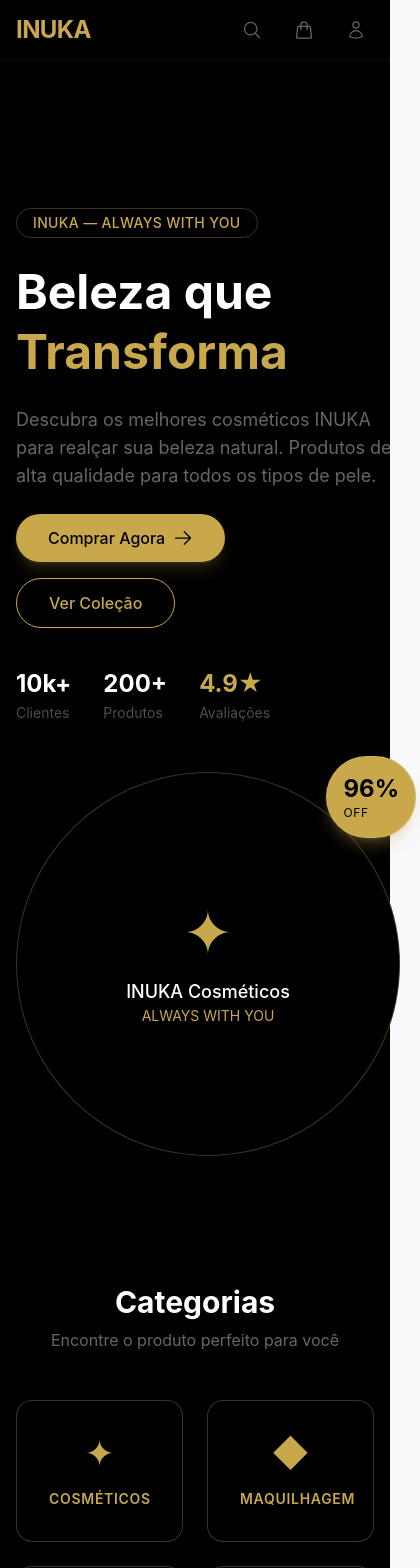
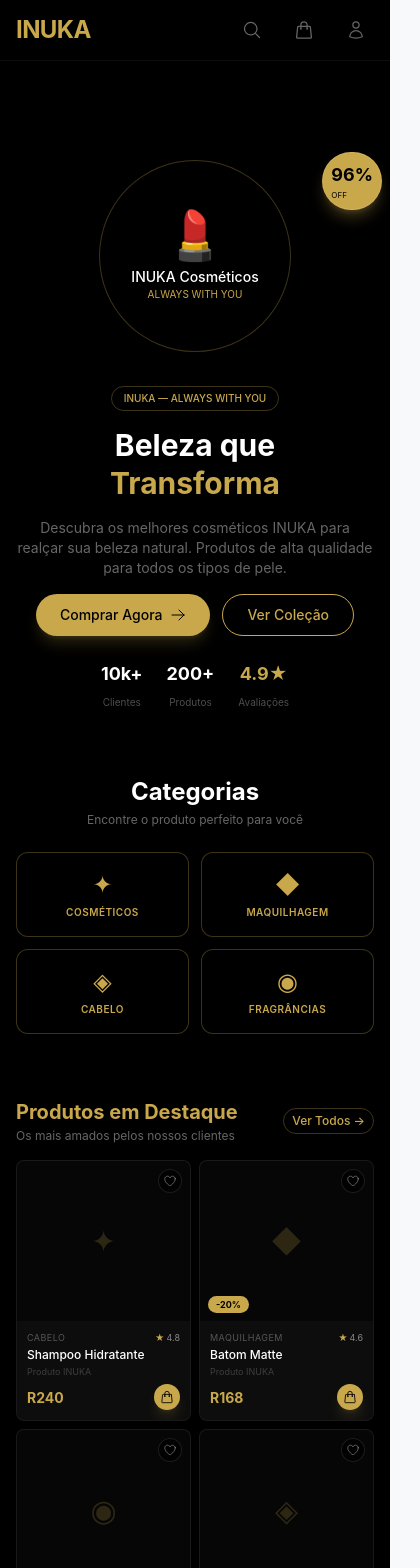
Before and after one commit to nelson-gabriel-web/inuka, a React (Create React App) app in the folder frontend/: page / in a window 390 px wide. Shown: the top 1568 px of the page, 420 px wide, since content can reach past the window. Built offline with nearby package versions, Linux system fonts and the light colour scheme.

Commit message:
Fix: Responsividade completa para mobile

```diff
--- a/frontend/src/components/Categories.js
+++ b/frontend/src/components/Categories.js
@@ -1,29 +1,28 @@
 import React from 'react';
 
 const categories = [
-  { name: 'COSMÉTICOS', icon: '✦', color: 'border-[#c9a84c]/30 hover:border-[#c9a84c]' },
-  { name: 'MAQUILHAGEM', icon: '◆', color: 'border-[#c9a84c]/30 hover:border-[#c9a84c]' },
-  { name: 'CABELO', icon: '◈', color: 'border-[#c9a84c]/30 hover:border-[#c9a84c]' },
-  { name: 'FRAGRÂNCIAS', icon: '◉', color: 'border-[#c9a84c]/30 hover:border-[#c9a84c]' },
-  { name: 'SPA', icon: '◇', color: 'border-[#c9a84c]/30 hover:border-[#c9a84c]' },
+  { name: 'COSMÉTICOS', icon: '✦' },
+  { name: 'MAQUILHAGEM', icon: '◆' },
+  { name: 'CABELO', icon: '◈' },
+  { name: 'FRAGRÂNCIAS', icon: '◉' },
 ];
 
 const Categories = () => {
   return (
-    <section className="py-16 bg-black">
+    <section className="py-8 sm:py-16 bg-black">
       <div className="container mx-auto px-4">
-        <div className="text-center mb-12">
-          <h2 className="text-3xl font-bold text-white">Categorias</h2>
-          <p className="text-white/40 mt-2">Encontre o produto perfeito para você</p>
+        <div className="text-center mb-6 sm:mb-12">
+          <h2 className="text-2xl sm:text-3xl font-bold text-white">Categorias</h2>
+          <p className="text-xs sm:text-sm text-white/40 mt-1 sm:mt-2">Encontre o produto perfeito para você</p>
         </div>
-        <div className="grid grid-cols-2 md:grid-cols-4 gap-6">
+        <div className="grid grid-cols-2 sm:grid-cols-4 gap-3 sm:gap-6">
           {categories.map((category) => (
             <div
               key={category.name}
-              className={`bg-black border ${category.color} rounded-2xl p-8 text-center hover:scale-105 transition transform cursor-pointer shadow-lg hover:shadow-[#c9a84c]/10`}
+              className="bg-black border border-[#c9a84c]/30 hover:border-[#c9a84c] rounded-xl sm:rounded-2xl p-4 sm:p-8 text-center hover:scale-105 transition transform cursor-pointer shadow-lg hover:shadow-[#c9a84c]/10"
             >
-              <div className="text-4xl text-[#c9a84c] mb-4">{category.icon}</div>
-              <h3 className="font-semibold text-[#c9a84c] text-sm tracking-wider">
+              <div className="text-2xl sm:text-4xl md:text-5xl mb-1 sm:mb-4 text-[#c9a84c]">{category.icon}</div>
+              <h3 className="text-[10px] sm:text-xs md:text-sm font-semibold text-[#c9a84c] tracking-wider">
                 {category.name}
               </h3>
             </div>
--- a/frontend/src/components/DealSection.js
+++ b/frontend/src/components/DealSection.js
@@ -2,41 +2,41 @@ import React from 'react';
 
 const DealSection = () => {
   return (
-    <section className="py-16 bg-black border-t border-white/5 border-b border-white/5">
+    <section className="py-8 sm:py-16 bg-black border-t border-white/5 border-b border-white/5">
       <div className="container mx-auto px-4">
-        <div className="flex flex-col md:flex-row items-center justify-between gap-8">
+        <div className="flex flex-col md:flex-row items-center text-center md:text-left justify-between gap-6 sm:gap-8">
           <div>
-            <span className="inline-block border border-[#c9a84c]/30 text-[#c9a84c] px-4 py-1 rounded-full text-sm font-medium mb-4 tracking-wide">
+            <span className="inline-block border border-[#c9a84c]/30 text-[#c9a84c] text-[10px] sm:text-sm px-3 sm:px-4 py-1 rounded-full font-medium mb-3 sm:mb-4 tracking-wide">
               OFERTA ESPECIAL
             </span>
-            <h2 className="text-4xl md:text-5xl font-bold mb-4">
+            <h2 className="text-2xl sm:text-3xl md:text-4xl lg:text-5xl font-bold">
               <span className="text-white">Promoção de</span>
               <br />
               <span className="text-[#c9a84c]">96% OFF</span>
             </h2>
-            <p className="text-white/40 text-lg max-w-md">
+            <p className="text-sm sm:text-base text-white/40 max-w-md mx-auto md:mx-0 mt-2 sm:mt-4">
               Aproveite nossa super oferta em produtos selecionados.
               Quantidades limitadas!
             </p>
-            <button className="mt-6 bg-[#c9a84c] text-black px-8 py-3 rounded-full font-medium hover:bg-[#d4a017] transition shadow-lg shadow-[#c9a84c]/20 tracking-wide">
+            <button className="mt-4 sm:mt-6 bg-[#c9a84c] text-black text-sm sm:text-base px-6 sm:px-8 py-2 sm:py-3 rounded-full font-medium hover:bg-[#d4a017] transition shadow-lg shadow-[#c9a84c]/20">
               Ver Ofertas
             </button>
           </div>
-          <div className="border border-[#c9a84c]/30 rounded-2xl p-8 bg-black/50 backdrop-blur-sm">
-            <div className="flex items-center gap-8">
+          <div className="border border-[#c9a84c]/30 rounded-2xl p-4 sm:p-8 bg-black/50 backdrop-blur-sm w-full md:w-auto">
+            <div className="flex items-center justify-center gap-4 sm:gap-8">
               <div className="text-center">
-                <span className="block text-4xl font-bold text-[#c9a84c]">96%</span>
-                <span className="text-sm text-white/40 tracking-wider">DESCONTO</span>
+                <span className="block text-2xl sm:text-4xl font-bold text-[#c9a84c]">96%</span>
+                <span className="text-[8px] sm:text-sm text-white/40 tracking-wider">DESCONTO</span>
               </div>
-              <div className="h-12 w-px bg-white/10"></div>
+              <div className="h-8 sm:h-12 w-px bg-white/10"></div>
               <div className="text-center">
-                <span className="block text-4xl font-bold text-[#c9a84c]">★ 4.9</span>
-                <span className="text-sm text-white/40 tracking-wider">AVALIAÇÃO</span>
+                <span className="block text-2xl sm:text-4xl font-bold text-[#c9a84c]">★ 4.9</span>
+                <span className="text-[8px] sm:text-sm text-white/40 tracking-wider">AVALIAÇÃO</span>
               </div>
-              <div className="h-12 w-px bg-white/10"></div>
+              <div className="h-8 sm:h-12 w-px bg-white/10"></div>
               <div className="text-center">
-                <span className="block text-4xl font-bold text-[#c9a84c]">+10k</span>
-                <span className="text-sm text-white/40 tracking-wider">VENDIDOS</span>
+                <span className="block text-2xl sm:text-4xl font-bold text-[#c9a84c]">+10k</span>
+                <span className="text-[8px] sm:text-sm text-white/40 tracking-wider">VENDIDOS</span>
               </div>
             </div>
           </div>
--- a/frontend/src/components/HeroSection.js
+++ b/frontend/src/components/HeroSection.js
@@ -3,58 +3,58 @@ import { ArrowRightIcon } from '@heroicons/react/24/outline';
 
 const HeroSection = () => {
   return (
-    <section className="pt-20 bg-black min-h-[80vh] flex items-center">
-      <div className="container mx-auto px-4 py-16">
-        <div className="grid md:grid-cols-2 gap-12 items-center">
-          <div className="space-y-6">
-            <div className="inline-block border border-[#c9a84c]/30 text-[#c9a84c] px-4 py-1 rounded-full text-sm font-medium tracking-wide">
-            INUKA — ALWAYS WITH YOU
+    <section className="pt-16 sm:pt-20 bg-black min-h-[70vh] sm:min-h-[80vh] flex items-center">
+      <div className="container mx-auto px-4 py-8 sm:py-16">
+        <div className="grid md:grid-cols-2 gap-8 sm:gap-12 items-center">
+          <div className="space-y-4 sm:space-y-6 text-center md:text-left order-2 md:order-1">
+            <div className="inline-block border border-[#c9a84c]/30 text-[#c9a84c] px-3 sm:px-4 py-1 rounded-full text-[10px] sm:text-sm font-medium">
+              INUKA — ALWAYS WITH YOU
             </div>
-            <h1 className="text-5xl md:text-7xl font-bold leading-tight">
+            <h1 className="text-3xl sm:text-5xl md:text-6xl lg:text-7xl font-bold leading-tight">
               <span className="text-white">Beleza que</span>
               <br />
               <span className="text-[#c9a84c]">Transforma</span>
             </h1>
-            <p className="text-lg text-white/40 max-w-md">
+            <p className="text-sm sm:text-base md:text-lg text-white/40 max-w-md mx-auto md:mx-0">
               Descubra os melhores cosméticos INUKA para realçar sua beleza natural.
               Produtos de alta qualidade para todos os tipos de pele.
             </p>
-            <div className="flex flex-wrap gap-4">
-              <button className="bg-[#c9a84c] text-black px-8 py-3 rounded-full font-medium hover:bg-[#d4a017] transition flex items-center gap-2 shadow-lg shadow-[#c9a84c]/20">
+            <div className="flex flex-wrap gap-3 sm:gap-4 justify-center md:justify-start">
+              <button className="bg-[#c9a84c] text-black text-sm sm:text-base px-6 sm:px-8 py-2.5 sm:py-3 rounded-full font-medium hover:bg-[#d4a017] transition flex items-center gap-2 shadow-lg shadow-[#c9a84c]/20">
                 Comprar Agora
-                <ArrowRightIcon className="h-5 w-5" />
+                <ArrowRightIcon className="h-4 w-4 sm:h-5 sm:w-5" />
               </button>
-              <button className="border border-[#c9a84c] text-[#c9a84c] px-8 py-3 rounded-full font-medium hover:bg-[#c9a84c]/10 transition">
+              <button className="border border-[#c9a84c] text-[#c9a84c] text-sm sm:text-base px-6 sm:px-8 py-2.5 sm:py-3 rounded-full font-medium hover:bg-[#c9a84c]/10 transition">
                 Ver Coleção
               </button>
             </div>
-            <div className="flex items-center gap-8 pt-4">
-              <div>
-                <span className="block text-2xl font-bold text-white">10k+</span>
-                <span className="text-sm text-white/30">Clientes</span>
+            <div className="flex items-center justify-center md:justify-start gap-6 sm:gap-8 pt-2 sm:pt-4">
+              <div className="text-center">
+                <span className="block text-lg sm:text-2xl font-bold text-white">10k+</span>
+                <span className="text-[10px] sm:text-sm text-white/30">Clientes</span>
               </div>
-              <div>
-                <span className="block text-2xl font-bold text-white">200+</span>
-                <span className="text-sm text-white/30">Produtos</span>
+              <div className="text-center">
+                <span className="block text-lg sm:text-2xl font-bold text-white">200+</span>
+                <span className="text-[10px] sm:text-sm text-white/30">Produtos</span>
               </div>
-              <div>
-                <span className="block text-2xl font-bold text-[#c9a84c]">4.9★</span>
-                <span className="text-sm text-white/30">Avaliações</span>
+              <div className="text-center">
+                <span className="block text-lg sm:text-2xl font-bold text-[#c9a84c]">4.9★</span>
+                <span className="text-[10px] sm:text-sm text-white/30">Avaliações</span>
               </div>
             </div>
           </div>
-          <div className="relative">
-            <div className="border border-[#c9a84c]/30 rounded-full w-96 h-96 mx-auto flex items-center justify-center bg-black">
+          <div className="relative order-1 md:order-2 flex justify-center">
+            <div className="border border-[#c9a84c]/30 rounded-full w-48 h-48 sm:w-64 sm:h-64 md:w-80 md:h-80 lg:w-96 lg:h-96 flex items-center justify-center bg-black">
               <div className="text-center">
-                <div className="text-6xl font-light text-[#c9a84c] mb-2">✦</div>
-<p className="text-lg font-medium text-white mt-4">INUKA Cosméticos</p>
-                <p className="text-sm text-[#c9a84c]">ALWAYS WITH YOU</p>
+                <span className="text-5xl sm:text-7xl md:text-8xl">💄</span>
+                <p className="text-sm sm:text-base md:text-lg font-medium text-white mt-2 sm:mt-4">INUKA Cosméticos</p>
+                <p className="text-[10px] sm:text-xs md:text-sm text-[#c9a84c]">ALWAYS WITH YOU</p>
               </div>
             </div>
-            <div className="absolute -top-4 -right-4 bg-[#c9a84c] text-black rounded-full p-4 shadow-lg shadow-[#c9a84c]/30 border border-white/10">
-  <span className="text-2xl font-bold">96%</span>
-  <span className="block text-xs tracking-wider">OFF</span>
-</div>
+            <div className="absolute -top-2 -right-2 sm:-top-4 sm:-right-4 bg-[#c9a84c] text-black rounded-full p-2 sm:p-4 shadow-lg shadow-[#c9a84c]/30 border border-white/10">
+              <span className="text-lg sm:text-2xl font-bold">96%</span>
+              <span className="block text-[8px] sm:text-xs">OFF</span>
+            </div>
           </div>
         </div>
       </div>
--- a/frontend/src/pages/Home.js
+++ b/frontend/src/pages/Home.js
@@ -19,19 +19,18 @@ const Home = () => {
       <HeroSection />
       <Categories />
 
-      {/* Produtos em Destaque - VERSÃO PRETO E DOURADO */}
-      <section className="py-16 bg-black">
+      <section className="py-8 sm:py-16 bg-black">
   <div className="container mx-auto px-4">
-          <div className="flex items-center justify-between mb-8">
+    <div className="flex items-center justify-between mb-4 sm:mb-8">
       <div>
-              <h2 className="text-3xl font-bold text-[#c9a84c]">Produtos em Destaque</h2>
-              <p className="text-white/40 mt-1">Os mais amados pelos nossos clientes</p>
+        <h2 className="text-xl sm:text-3xl font-bold text-[#c9a84c]">Produtos em Destaque</h2>
+        <p className="text-xs sm:text-sm text-white/40 mt-0.5 sm:mt-1">Os mais amados pelos nossos clientes</p>
       </div>
-            <button className="text-[#c9a84c] font-medium hover:text-[#d4a017] transition border border-[#c9a84c]/30 px-4 py-2 rounded-full hover:bg-[#c9a84c]/10">
+      <button className="text-[#c9a84c] text-xs sm:text-sm font-medium hover:text-[#d4a017] transition border border-[#c9a84c]/30 px-2 sm:px-4 py-1 sm:py-2 rounded-full hover:bg-[#c9a84c]/10">
         Ver Todos →
       </button>
     </div>
-          <div className="grid grid-cols-1 sm:grid-cols-2 lg:grid-cols-3 xl:grid-cols-4 gap-6">
+    <div className="grid grid-cols-2 sm:grid-cols-3 lg:grid-cols-4 gap-2 sm:gap-6">
       {produtos.map((produto) => (
         <ProductCard key={produto.id} product={produto} />
       ))}
```
Lines whose indentation alone changed are shown as unchanged.
